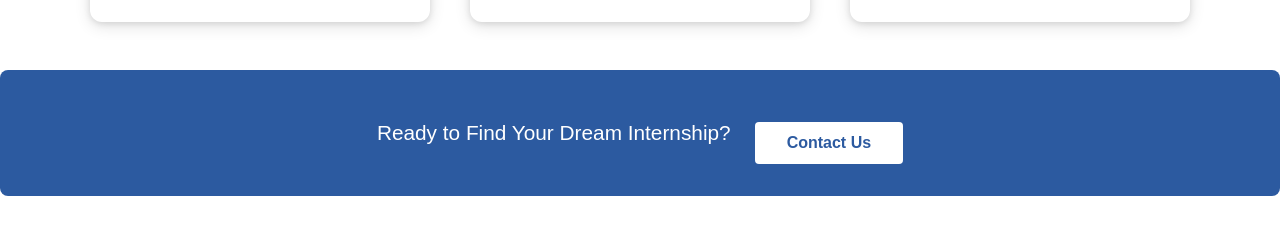
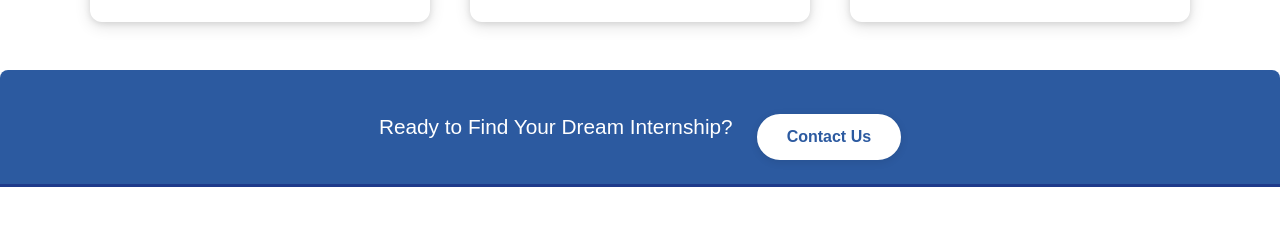
Before and after one commit to kaveenskn/InternQuest-web-Group2, a React (Vite) app: page /testimonials in a window 1280 px wide. Shown: the part 557-792 px from the top of the page. Built offline with nearby package versions, Linux system fonts and the light colour scheme.

Commit message:
update cta section

```diff
--- a/src/styles/TestimonialSection.css
+++ b/src/styles/TestimonialSection.css
@@ -109,9 +109,10 @@
   justify-content: center;
   align-items: center;
   gap: 24px;
-  padding: 32px 0;
+  padding: 24px 0;
   margin-top: 32px;
-  border-radius: 8px;
+  border-radius: 8px 8px 0 0;
+  border-bottom: 3px solid #1e3a8a;
 }
 
 .cta-text {
@@ -123,17 +124,27 @@
 .cta-button {
   background: #fff;
   color: #2c5aa0;
-  border: none;
-  border-radius: 4px;
-  padding: 12px 32px;
+  border: 2px solid #fff;
+  border-radius: 25px;
+  padding: 12px 28px;
   font-size: 1rem;
   font-weight: 600;
   cursor: pointer;
-  transition: background 0.2s;
+  transition: all 0.3s ease;
+  box-shadow: 0 2px 8px rgba(0,0,0,0.1);
 }
 
 .cta-button:hover {
   background: #f0f4ff;
+  transform: translateY(-1px);
+  box-shadow: 0 4px 12px rgba(0,0,0,0.15);
+}
+
+.cta-bottom-section {
+  background: #fff;
+  padding: 20px 0;
+  border-radius: 0 0 8px 8px;
+  box-shadow: 0 2px 8px rgba(0,0,0,0.06);
 }
 
 /* Responsive adjustments */
@@ -165,7 +176,11 @@
   .cta-section {
     flex-direction: column;
     gap: 16px;
-    padding: 24px 20px;
+    padding: 20px 16px;
+  }
+
+  .cta-bottom-section {
+    padding: 16px 0;
   }
 }
 
@@ -183,4 +198,8 @@
     font-size: 1rem;
     padding: 0 5px;
   }
+
+  .cta-button {
+    padding: 12px 24px;
+  }
 }
```
